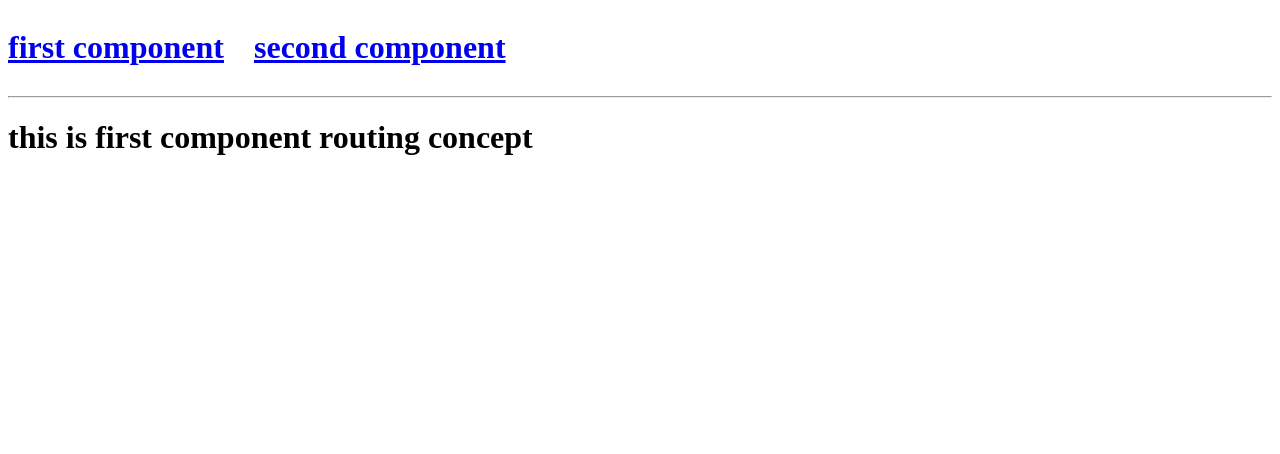
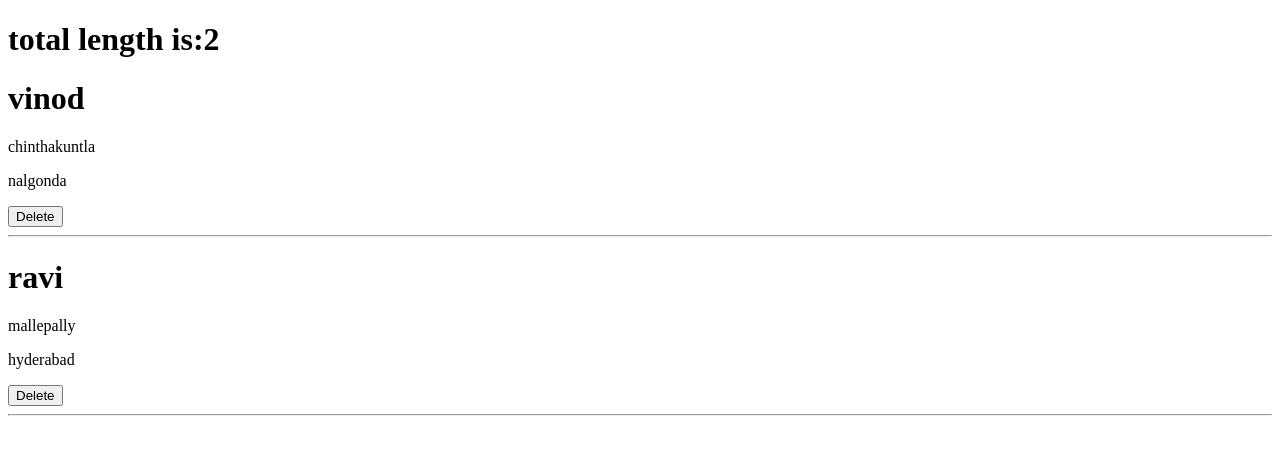
Before and after one commit to varikuppalavinod/react-project1-movie-ticket-booking, a React (Create React App) app: page / in a window 1280 px wide. Shown: the top 454 px of the page. Built offline with nearby package versions, Linux system fonts and the light colour scheme.

Commit message:
useReducer

```diff
--- a/src/App.js
+++ b/src/App.js
@@ -1,24 +1,58 @@
-import Header from "./components/Header"
-import Firstcomponent from "./components/firstcomponent"
-import Secondcomponent from "./components/Secondcomponent"
-import First from "./components/first"
-import Second from "./components/second"
-import{BrowserRouter,Routes,Route} from "react-router-dom"
+ import{useReducer} from "react"
 
 
+
+ const reducer=(state,action)=>{
+    if(action.type==="delete-person"){
+      const filterdata=state.data.filter((item)=>item.id!==action.payload)
+
+      return{
+        ...state,
+        data:filterdata,
+        length:filterdata.length,
+
+      }
+
+    }
+    return state
+
+ }
+
 const App=()=>{
-  return(
-    <BrowserRouter>
-  <Header/>
-  <Routes>
-    <Route path="/" element={<Firstcomponent/>}/>
-    <Route path="/second" element={<Secondcomponent/>}>
-    <Route path="first" element={<First/>}/>
-    <Route path="second" element={<Second/>}/>
-    </Route>
+  const initialState={
+     data:[{id:"1",name:"vinod",village:"chinthakuntla",dist:"nalgonda"},
+           {id:"2",name:"ravi",village:"mallepally",dist:"hyderabad"}
+     ],
+     length:2,
+  }
+  const[state,dispatch]=useReducer(reducer,initialState)
 
-  </Routes>
-    </BrowserRouter>
-  )
+
+  const deletehandler=(id)=>{
+    dispatch({
+      type:"delete-person",
+      payload:id,
+    })
+
+  }
+
+ return (
+  <div>
+    <h1>total length is:{state.length}</h1>
+    {state.data.map((item)=>{
+      const{id,name,village,dist}=item;
+      return(
+        <div key={id}>
+          <h1>{name}</h1>
+          <p>{village}</p>
+          <p>{dist}</p>
+          <button onClick={()=>{deletehandler(id)}}>Delete</button>
+          <hr></hr>
+
+        </div>
+      )
+    })}
+  </div>
+ )
 }
 export default App
--- a/src/components/Header.js
+++ /dev/null
@@ -1,21 +0,0 @@
-
-
-import {Link} from "react-router-dom"
-
-const Header=()=>{
-  return(
-
-         <div>
-          <div style={{display:"flex", gap:"30px"}}>
-
-           <h1><Link to="/">first component</Link></h1>
-
-           <h1> <Link to="/second">second component</Link></h1>
-
-           </div>
-           <hr></hr>
-           </div>
-
-  )
-}
-export default Header
--- a/src/components/cartprovider.js
+++ /dev/null
@@ -1,28 +0,0 @@
-
-
-import React from "react"
-import{useState} from "react"
-
-
-const Cartcontext=React.createContext()
-
-const Cartprovider=(props)=>{
-    const[Data,setData]=useState([])
-const additemtocarthandler=(item)=>{
-      setData((prevdata)=>[...prevdata,item])
-}
-const removeitemtocarthandler=()=>{}
-
-const obj={
-    data:Data,
-    add:additemtocarthandler,
-    remove:removeitemtocarthandler,
-}
-
-     return(
-        <Cartcontext.Provider value={obj}>
-            {props.children}
-        </Cartcontext.Provider>
-     )
-}
-export {Cartprovider,Cartcontext}
--- a/src/components/first.js
+++ /dev/null
@@ -1,8 +0,0 @@
-const first=()=>{
-  return(
-    <div>
-        <h1>this is first nested component</h1>
-    </div>
-  )
-}
-export default first
--- a/src/components/firstcomponent.js
+++ /dev/null
@@ -1,8 +0,0 @@
-const firstcomponent=()=>{
-  return(
-    <div>
-        <h1>this is first component routing concept</h1>
-    </div>
-  )
-}
-export default firstcomponent
--- a/src/components/second.js
+++ /dev/null
@@ -1,8 +0,0 @@
-const second=()=>{
- return(
-    <div>
-        <h1>this second nested component</h1>
-    </div>
- )
-}
-export default second
--- a/src/components/secondcomponent.js
+++ /dev/null
@@ -1,33 +0,0 @@
-import {Link,Outlet} from "react-router-dom"
-import {Cartcontext} from "./cartprovider"
-import{useContext} from "react"
-
-
-const Secondcomponent=()=>{
-
-  const cartctx=useContext(Cartcontext)
-
-  console.log(cartctx)
-  const addhandler=()=>{
-    cartctx.add("vinod")
-  }
-
-
-
-  return(
-    <div>
-
-        <Link to='first'>first</Link>
-        <br></br>
-
-        <Link to="second">second</Link>
-        <br></br>
-        <button onClick={addhandler}>Addfunction</button>
-        <h1>this is second component routing and subrouting concept</h1>
-        <h1>{cartctx.name}</h1>
-         <Outlet/>
-
-    </div>
-  )
-}
-export default Secondcomponent
--- a/src/index.js
+++ b/src/index.js
@@ -2,11 +2,7 @@ import React from 'react';
 import ReactDOM from 'react-dom/client';
 import App from './App';
 //import "./Index.css"
-import {Cartprovider} from "./components/cartprovider"
+
 
 const root = ReactDOM.createRoot(document.getElementById('root'));
-root.render(
-  <Cartprovider>
-    <App />
-  </Cartprovider>
-);
+root.render(<App />);
```
